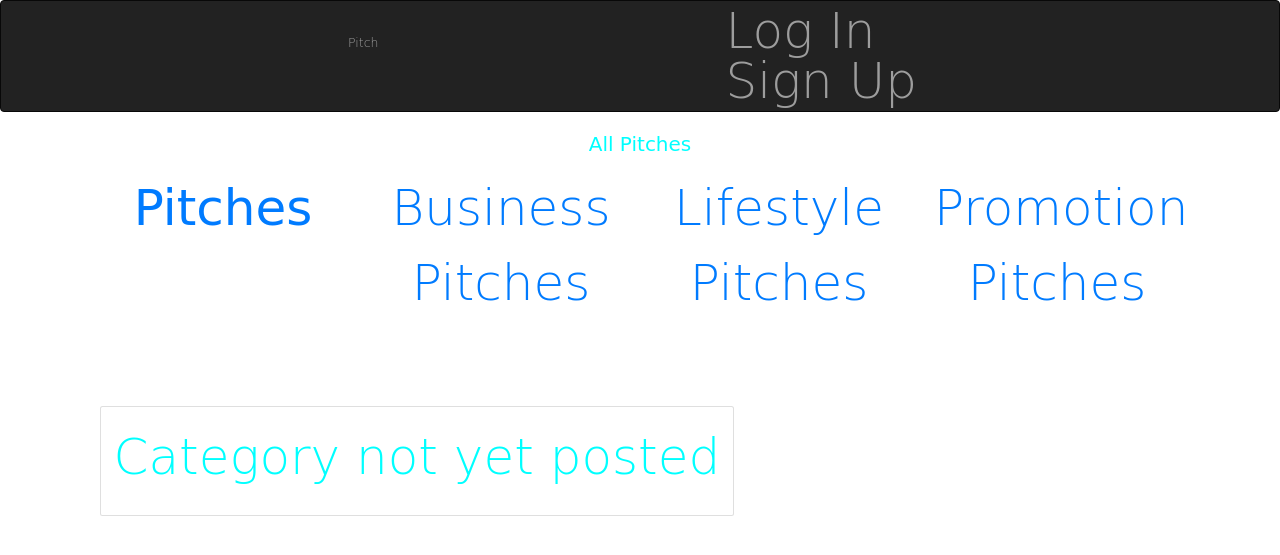
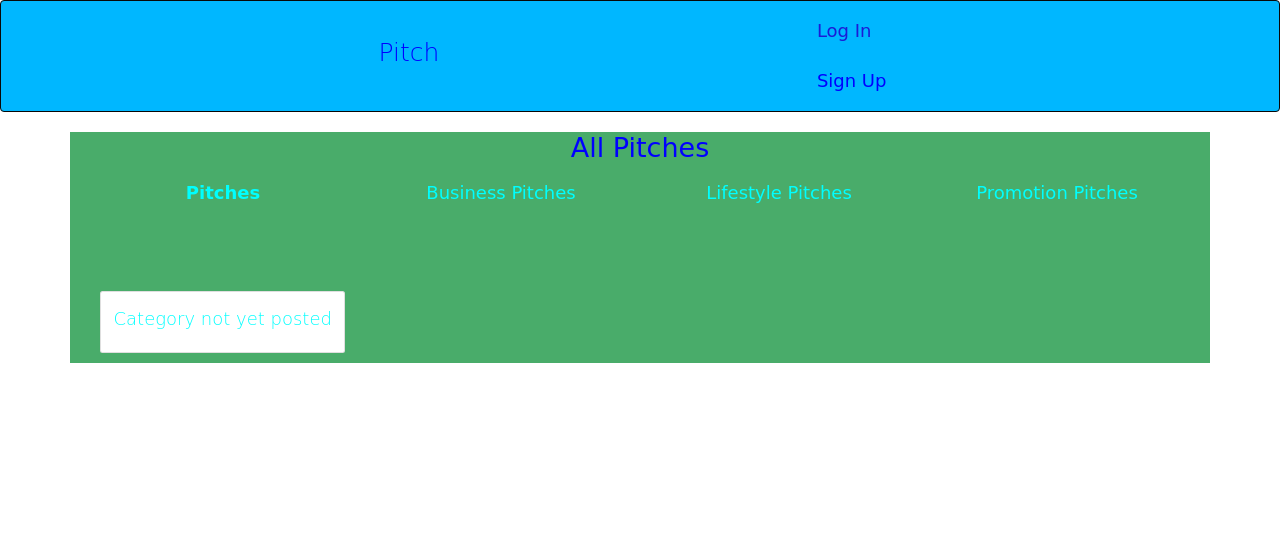
Before and after one commit to nancy88199488/Pitch, a Flask app: page / in a window 1280 px wide. Shown: the top 555 px of the page. Run offline with Flask 2, Linux system fonts and the light colour scheme; data that the repository does not hold is empty; some libraries are stand-ins or nearby versions; some web fonts are replaced.

Commit message:
add the styles

```diff
--- a/app/static/css/styles.css
+++ b/app/static/css/styles.css
@@ -1,6 +1,17 @@
-body {
+ body {
 font-family: 'Viaoda Libre', cursive;
 color:aqua;
 font-size: 50px;
 font-weight: lighter;
 }
+
+.nav-link{
+    font-size: x-large;
+    font-weight: normal;
+    display: flex;
+    flex-direction: row;
+    color:aqua;
+}
+.nav-bar{
+color:aqua;
+}
--- a/app/templates/auth/login.html
+++ b/app/templates/auth/login.html
@@ -7,7 +7,7 @@
 {% endblock %}
 
 {% block content %}
-<div class="container">
+<div class="container" style="background-color: rgb(128, 173, 156);">
     <div class="row">
       <div class= "col-md-3"></div>
       <div class="col-md-6" id="login">
--- a/app/templates/auth/register.html
+++ b/app/templates/auth/register.html
@@ -1,7 +1,7 @@
 {% extends 'base.html' %}
 {% import 'bootstrap/wtf.html' as wtf%}
 {% block content %}
-    <div class="container">
+    <div class="container" style="background-color: rgb(144, 224, 238);">
         <div class="row">
             <div class="col-md-3"></div>
             <div class="col-md-6"id="login">
--- a/app/templates/index.html
+++ b/app/templates/index.html
@@ -15,20 +15,20 @@ crossorigin="anonymous">
 
 {% block content %}
 
-        <div  class="container">
-                <h2 class="text-center" id="posts">All Pitches</h2>
+        <div  class="container" style="background-color: rgb(73, 172, 106);">
+                <h2 class="text-center" id="posts" style="color:blue; font-size: 27px;">All Pitches</h2>
             <ul class="nav nav-pills nav-justified nav-fill" role="tablist">
                 <li class="nav-item" >
-                    <a id ="cats" class="nav-link" data-toggle="tab" href="#all"><strong>Pitches</strong> </a>
+                    <a id ="cats" class="nav-link" data-toggle="tab"  style=" font-size: 18px;" href="#all"><strong>Pitches</strong> </a>
                 </li>
                 <li class="nav-item">
-                  <a class="nav-link" id ="cats" data-toggle="tab" href="#business">Business Pitches</a>
+                  <a class="nav-link" id ="cats" data-toggle="tab"  style="font-size: 18px;" href="#business">Business Pitches</a>
                 </li>
                 <li class="nav-item">
-                  <a class="nav-link" id ="cats" data-toggle="tab" href="#lifestyle">Lifestyle Pitches</a>
+                  <a class="nav-link" id ="cats" data-toggle="tab"  style="font-size: 18px;" href="#lifestyle">Lifestyle Pitches</a>
                 </li>
                 <li class="nav-item">
-                  <a class="nav-link" id ="cats"data-toggle="tab" href="#promotion">Promotion Pitches</a>
+                  <a class="nav-link" id ="cats"data-toggle="tab"  style="font-size: 18px;" href="#promotion">Promotion Pitches</a>
                 </li>
             </ul>
             <div class="tab-content">
@@ -41,7 +41,7 @@ crossorigin="anonymous">
                 <div  class="container tab-pane fade" id="lifestyle"><br>
                     {{ macro.display(lifestyle) }}
                 </div>
-                <div  class="container tab-pane fade" style="font-size:50px;" id="promotion"><br>
+                <div  class="container tab-pane fade"  id="promotion"><br>
                     {{ macro.display(promotion) }}
 
                 </div>
--- a/app/templates/macros.html
+++ b/app/templates/macros.html
@@ -4,10 +4,10 @@
     {% if pitches %} {% for category in pitches %}
     <div class="col-md-4">
       <div class="thumbnail" id="carded">
-        <h5 class="card-header">{{category.title}}</h5>
+        <h5 class="card-header" style="font-size: 18px;">{{category.title}}</h5>
         <div class="card-body">
           <p>{{category.post}}</p>
-          <p class="text-center">Category: {{pitch.category}}</p>
+          <p class="text-center" style="font-size: 18px;">Category: {{pitch.category}}</p>
           <footer class="blockquote-footer text-center">
             Posted by: {{category.user.username}}
           </footer>
@@ -44,7 +44,7 @@
     {% endfor %} {% else %}
     <div class="card w-90 mb-3">
       <div class="card-body">
-        <p class="card-title">Category not yet posted</p>
+        <p class="card-title" style="font-size: 18px;">Category not yet posted</p>
       </div>
     </div>
     {% endif %}
--- a/app/templates/navbar.html
+++ b/app/templates/navbar.html
@@ -5,7 +5,7 @@
     <title></title>
   </head>
   <body>
-    <div class="navbar navbar-inverse" role="navigation">
+    <div class="navbar navbar-inverse" style="background-color: rgb(0, 183, 255);" role="navigation">
       <div class="container-fluid">
         <div class="navbar-header">
           <button
@@ -19,7 +19,7 @@
             <span class="icon-bar"></span>
             <span class="icon-bar"></span>
           </button>
-          <a class="navbar-brand" href="/"> Pitch</a>
+          <a class="navbar-brand" style="font-size: 25px; color: blue;"  href="/"> Pitch</a>
         </div>
         <ul class="nav navbar-nav navbar-right">
           <li class="">{% if current_user.is_authenticated %}</li>
@@ -61,13 +61,13 @@
             <a
               class="nav-link"
               href="{{url_for('auth.login')}}"
-              style="margin-right: 30px"
+              style="margin-right: 30px; display:flex; font-size: 18px; color:rgb(27, 27, 214);"
               >Log In</a
             >
           </li>
           <li class="nav-item">
             <a
-              style="margin-right: 30px"
+              style="margin-right: 30px;display: flex; font-size: 18px; color:blue;"
               class="nav-link"
               href="{{url_for('auth.register')}}"
               >Sign Up</a
--- a/app/templates/new_pitch.html
+++ b/app/templates/new_pitch.html
@@ -14,7 +14,7 @@
 
                     <div class="col-md-2"></div>
                     <div class="col-md-8" id="postform">
-                        <h2 class="text-center">Create Your Pitch</h2>
+                        <h2 class="text-center" style="font-size: 18px;">Create Your Pitch</h2>
                         {{wtf.quick_form(form)}}
                     </div>
                     <div class="col-md-2"></div>
--- a/app/templates/profile/profile.html
+++ b/app/templates/profile/profile.html
@@ -61,7 +61,7 @@
       </div>
 
       {%endfor%} {%else%}
-      <h3>You have 0 posts</h3>
+      <h3>You have ) posts</h3>
       {%endif%}
     </div>
   </div>
```
